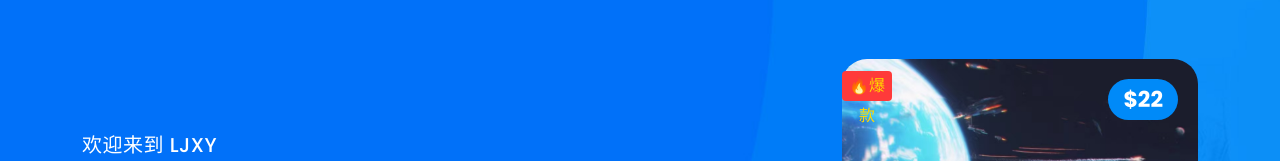
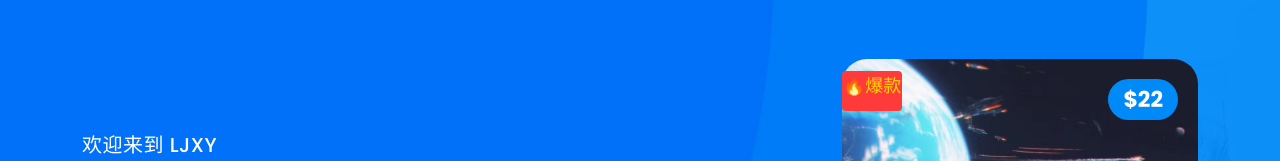
Before and after one commit to PPG888/ljxy_test, a plain HTML site: page index.html in a window 1280 px wide. Shown: the part 166-327 px from the top of the page. Drawn offline with nearby package versions, Linux system fonts and the light colour scheme.

Commit message:
Update templatemo-lugx-gaming.css

```diff
--- a/assets/css/templatemo-lugx-gaming.css
+++ b/assets/css/templatemo-lugx-gaming.css
@@ -758,9 +758,9 @@ Banner Style
   left: 0px;
   background-color: #ff3a3a;
   color: gold;
-  font-size: 16px;
-  width: 50px;
-  height: 30px;
+  font-size: 18px;
+  width: 60px;
+  height: 40px;
   line-height: 30px;
   text-align: center;
   border-radius: 4px;
```
